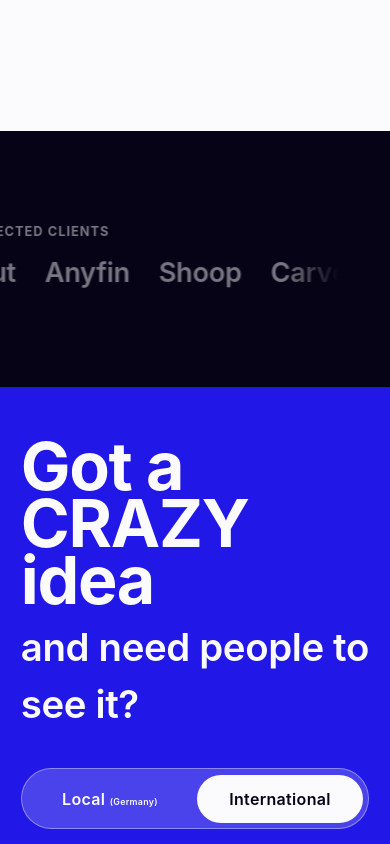
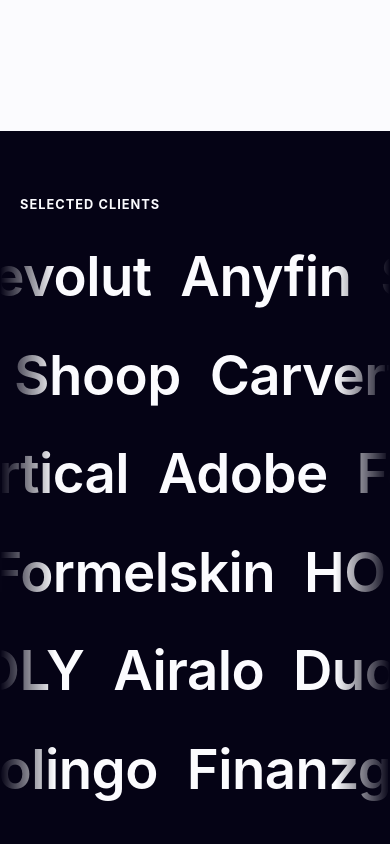
Before and after one commit to Snupai/heymiizu-fm-site, a Next.js app: page / in a window 390 px wide. Shown: the part 3920-4764 px from the top of the page. Built offline with nearby package versions, Linux system fonts and the light colour scheme; no server answers; the database is empty; a web font is replaced by a local one.

Commit message:
feat: enhance mobile landing page interactions and layout
- Add scroll-responsive client marquees and mobile sticky sections
- Improve touch tooltip behavior for the Nuvia wordmark

```diff
--- a/src/app/MiizuLanding.tsx
+++ b/src/app/MiizuLanding.tsx
@@ -63,6 +63,7 @@ const CLIENTS = [
   "HOLY",
   "Airalo",
 ];
+const CLIENT_MARQUEE_ROWS = 7;
 
 const SERVICES = [
   "Launch campaign",
@@ -74,6 +75,7 @@ const SERVICES = [
 ];
 
 const BUDGETS = ["5 - 10k", "10 - 25k", "25 - 50k", "50 - 100k", "100k+"];
+const NUVIA_POST_TOUCH_SUPPRESSION_MS = 900;
 
 type ContactData = {
   name: string;
@@ -101,6 +103,10 @@ function scrollToId(id: string) {
   document
     .getElementById(id)
     ?.scrollIntoView({ behavior: "smooth", block: "start" });
+}
+
+function supportsFineHover() {
+  return window.matchMedia("(hover: hover) and (pointer: fine)").matches;
 }
 
 function ContactForm({ region }: { region: "local" | "international" }) {
@@ -492,9 +498,11 @@ export default function MiizuLanding() {
   const reduceMotion = useReducedMotion();
   const sceneRef = useRef<HTMLDivElement>(null);
   const clientsRef = useRef<HTMLElement>(null);
+  const clientMarqueesRef = useRef<HTMLDivElement>(null);
   const nuviaWordmarkRef = useRef<HTMLDivElement>(null);
   const representedByRef = useRef<HTMLSpanElement>(null);
   const nuviaTooltipReady = useRef(false);
+  const lastNuviaTouchAt = useRef(-Infinity);
   const nuviaTooltipX = useMotionValue(0);
   const nuviaTooltipY = useMotionValue(0);
   const nuviaTooltipFollowX = useSpring(nuviaTooltipX, {
@@ -508,6 +516,7 @@ export default function MiizuLanding() {
     mass: 0.35,
   });
   const [nuviaTooltipVisible, setNuviaTooltipVisible] = useState(false);
+  const [nuviaTooltipTouch, setNuviaTooltipTouch] = useState(false);
   const [nuviaTooltipMounted, setNuviaTooltipMounted] = useState(false);
   const [compact, setCompact] = useState(false);
   const [introVisible, setIntroVisible] = useState(true);
@@ -547,6 +556,91 @@ export default function MiizuLanding() {
   useEffect(() => {
     setHeadlineIndex(Math.floor(Math.random() * CONTACT_HEADLINES.length));
   }, []);
+
+  useEffect(() => {
+    const tracks = clientMarqueesRef.current;
+
+    if (!tracks || reduceMotion) return;
+
+    let animations: Animation[] = [];
+    let lastScrollY = window.scrollY;
+    let lastScrollAt = window.performance.now();
+    let decelerationFrame = 0;
+    let idleTimer = 0;
+
+    const getAnimations = () => {
+      if (animations.length === 0) {
+        animations = tracks.getAnimations({ subtree: true });
+      }
+
+      return animations;
+    };
+
+    const updateRate = (rate: number) => {
+      for (const animation of getAnimations()) {
+        animation.updatePlaybackRate(rate);
+      }
+    };
+
+    const decelerate = () => {
+      const currentAnimations = getAnimations();
+
+      if (currentAnimations.length === 0) return;
+
+      const currentRate = Math.max(
+        ...currentAnimations.map((animation) => animation.playbackRate),
+      );
+      const nextRate = 1 + (currentRate - 1) * 0.82;
+
+      if (nextRate - 1 < 0.02) {
+        updateRate(1);
+        decelerationFrame = 0;
+        return;
+      }
+
+      updateRate(nextRate);
+      decelerationFrame = window.requestAnimationFrame(decelerate);
+    };
+
+    const accelerateMarquee = () => {
+      const currentAnimations = getAnimations();
+
+      if (currentAnimations.length === 0) return;
+
+      const now = window.performance.now();
+      const distance = Math.abs(window.scrollY - lastScrollY);
+      const elapsed = Math.max(16, Math.min(64, now - lastScrollAt));
+      const velocity = distance / elapsed;
+      const boostedRate = Math.min(6, 1 + velocity * 1.4);
+
+      lastScrollY = window.scrollY;
+      lastScrollAt = now;
+
+      window.cancelAnimationFrame(decelerationFrame);
+      window.clearTimeout(idleTimer);
+      updateRate(
+        Math.max(
+          boostedRate,
+          ...currentAnimations.map((animation) => animation.playbackRate),
+        ),
+      );
+
+      idleTimer = window.setTimeout(() => {
+        decelerationFrame = window.requestAnimationFrame(decelerate);
+      }, 90);
+    };
+
+    window.addEventListener("scroll", accelerateMarquee, { passive: true });
+
+    return () => {
+      window.removeEventListener("scroll", accelerateMarquee);
+      window.cancelAnimationFrame(decelerationFrame);
+      window.clearTimeout(idleTimer);
+      for (const animation of animations) {
+        animation.updatePlaybackRate(1);
+      }
+    };
+  }, [reduceMotion]);
 
   useEffect(() => {
     const wordmark = nuviaWordmarkRef.current;
@@ -674,13 +768,15 @@ export default function MiizuLanding() {
   const workShadeOpacity = useTransform(scrollYProgress, [0.36, 0.54], [0, 1]);
   const railX = useTransform(
     clientsProgress,
-    [0, 0.18, 0.72, 1],
-    ["-28vw", "-20vw", "0vw", "0vw"],
+    compact ? [0, 0.08, 0.28, 1] : [0, 0.18, 0.72, 1],
+    compact
+      ? ["-42vw", "-28vw", "0vw", "0vw"]
+      : ["-28vw", "-20vw", "0vw", "0vw"],
   );
   const railOpacity = useTransform(
     clientsProgress,
-    [0, 0.14, 0.68, 1],
-    [0, 0.08, 1, 1],
+    compact ? [0, 0.1, 0.3, 1] : [0, 0.14, 0.68, 1],
+    compact ? [0, 0.04, 1, 1] : [0, 0.08, 1, 1],
   );
 
   const headline = CONTACT_HEADLINES[headlineIndex];
@@ -718,14 +814,91 @@ export default function MiizuLanding() {
   };
 
   const showNuviaTooltip = (event: PointerEvent<HTMLElement>) => {
+    if (
+      event.pointerType === "touch" ||
+      !supportsFineHover() ||
+      window.performance.now() - lastNuviaTouchAt.current <
+        NUVIA_POST_TOUCH_SUPPRESSION_MS
+    )
+      return;
+
+    setNuviaTooltipTouch(false);
     placeNuviaTooltip(event, true);
     setNuviaTooltipVisible(true);
   };
 
   const hideNuviaTooltip = () => {
     nuviaTooltipReady.current = false;
+    setNuviaTooltipTouch(false);
     setNuviaTooltipVisible(false);
   };
+
+  const moveNuviaTooltip = (event: PointerEvent<HTMLElement>) => {
+    if (
+      event.pointerType !== "touch" &&
+      supportsFineHover() &&
+      window.performance.now() - lastNuviaTouchAt.current >=
+        NUVIA_POST_TOUCH_SUPPRESSION_MS
+    )
+      placeNuviaTooltip(event);
+  };
+
+  const leaveNuviaTooltip = (event: PointerEvent<HTMLElement>) => {
+    if (
+      event.pointerType !== "touch" &&
+      supportsFineHover() &&
+      window.performance.now() - lastNuviaTouchAt.current >=
+        NUVIA_POST_TOUCH_SUPPRESSION_MS
+    )
+      hideNuviaTooltip();
+  };
+
+  const toggleNuviaTouchTooltip = (event: PointerEvent<HTMLElement>) => {
+    if (event.pointerType !== "touch") return;
+
+    lastNuviaTouchAt.current = window.performance.now();
+    event.preventDefault();
+
+    if (nuviaTooltipTouch && nuviaTooltipVisible) {
+      hideNuviaTooltip();
+      return;
+    }
+
+    const rect = event.currentTarget.getBoundingClientRect();
+    const centerY = Math.min(
+      window.innerHeight - 48,
+      Math.max(48, rect.top + rect.height / 2),
+    );
+
+    nuviaTooltipX.jump(window.innerWidth / 2);
+    nuviaTooltipY.jump(centerY);
+    nuviaTooltipReady.current = true;
+    setNuviaTooltipTouch(true);
+    setNuviaTooltipVisible(true);
+  };
+
+  useEffect(() => {
+    if (!nuviaTooltipTouch || !nuviaTooltipVisible) return;
+
+    const dismissTouchTooltip = () => {
+      nuviaTooltipReady.current = false;
+      setNuviaTooltipTouch(false);
+      setNuviaTooltipVisible(false);
+    };
+    const dismissOutside = (event: globalThis.PointerEvent) => {
+      const panel = nuviaWordmarkRef.current?.parentElement;
+      if (panel?.contains(event.target as Node)) return;
+      dismissTouchTooltip();
+    };
+
+    document.addEventListener("pointerdown", dismissOutside);
+    window.addEventListener("scroll", dismissTouchTooltip, { passive: true });
+
+    return () => {
+      document.removeEventListener("pointerdown", dismissOutside);
+      window.removeEventListener("scroll", dismissTouchTooltip);
+    };
+  }, [nuviaTooltipTouch, nuviaTooltipVisible]);
 
   return (
     <main className={styles.site}>
@@ -860,20 +1033,28 @@ export default function MiizuLanding() {
             style={{ opacity: railOpacity, x: railX }}
           >
             <span className={styles.clientsLabel}>selected clients</span>
-            <div className={styles.clientMarquee}>
+            <div className={styles.clientMarquees} ref={clientMarqueesRef}>
+              {Array.from({ length: CLIENT_MARQUEE_ROWS }, (_, row) => (
+                <div
+                  aria-hidden={row > 0}
+                  className={styles.clientMarquee}
+                  key={row}
+                >
                   <div className={styles.clientNames}>
                     {[0, 1].map((copy) => (
                       <div
                         aria-hidden={copy === 1}
                         className={styles.clientGroup}
-                    key={copy}
+                        key={`${row}-${copy}`}
                       >
                         {CLIENTS.map((client) => (
-                      <span key={`${copy}-${client}`}>{client}</span>
+                          <span key={`${row}-${copy}-${client}`}>{client}</span>
                         ))}
                       </div>
                     ))}
                   </div>
+                </div>
+              ))}
             </div>
           </motion.div>
         </div>
@@ -970,9 +1151,10 @@ export default function MiizuLanding() {
       <footer className={styles.footer} id="footer">
         <div
           className={styles.nuviaPanel}
+          onPointerDown={toggleNuviaTouchTooltip}
           onPointerEnter={showNuviaTooltip}
-          onPointerLeave={hideNuviaTooltip}
-          onPointerMove={placeNuviaTooltip}
+          onPointerLeave={leaveNuviaTooltip}
+          onPointerMove={moveNuviaTooltip}
         >
           <span className={styles.representedBy} ref={representedByRef}>
             represented by
@@ -982,6 +1164,13 @@ export default function MiizuLanding() {
             className={styles.nuviaWordmark}
             onBlur={hideNuviaTooltip}
             onFocus={() => {
+              if (
+                window.performance.now() - lastNuviaTouchAt.current <
+                NUVIA_POST_TOUCH_SUPPRESSION_MS
+              )
+                return;
+
+              setNuviaTooltipTouch(false);
               const panel = nuviaWordmarkRef.current?.parentElement;
               if (panel) {
                 const rect = panel.getBoundingClientRect();
@@ -1018,10 +1207,15 @@ export default function MiizuLanding() {
         ? createPortal(
             <motion.span
               aria-hidden="true"
-              className={`${styles.nuviaTooltip}${nuviaTooltipVisible ? ` ${styles.nuviaTooltipVisible}` : ""}`}
-              style={{ x: nuviaTooltipFollowX, y: nuviaTooltipFollowY }}
+              className={`${styles.nuviaTooltip}${nuviaTooltipVisible ? ` ${styles.nuviaTooltipVisible}` : ""}${nuviaTooltipTouch ? ` ${styles.nuviaTooltipTouch}` : ""}`}
+              style={{
+                x: nuviaTooltipTouch ? nuviaTooltipX : nuviaTooltipFollowX,
+                y: nuviaTooltipTouch ? nuviaTooltipY : nuviaTooltipFollowY,
+              }}
               transformTemplate={({ x, y }) =>
-                `translate(${x}, ${y}) translate(14px, -50%)`
+                nuviaTooltipTouch
+                  ? `translate(${x}, ${y}) translate(-50%, -50%)`
+                  : `translate(${x}, ${y}) translate(14px, -50%)`
               }
             >
               Nuvia is literally my Brand
--- a/src/app/miizu-landing.module.css
+++ b/src/app/miizu-landing.module.css
@@ -333,6 +333,10 @@
   text-transform: uppercase;
 }
 
+.clientMarquees {
+  width: 100%;
+}
+
 .clientMarquee {
   mask-image: linear-gradient(
     90deg,
@@ -343,6 +347,10 @@
   );
   overflow: hidden;
   width: 100%;
+}
+
+.clientMarquee:nth-child(n + 2) {
+  display: none;
 }
 
 .clientNames {
@@ -812,6 +820,21 @@
   opacity: 1;
 }
 
+.nuviaTooltipTouch {
+  background: #2117e6;
+  color: #fbfbfe;
+  justify-content: center;
+  max-width: calc(100vw - 2rem);
+  text-align: center;
+  white-space: normal;
+}
+
+@media (hover: none) {
+  .nuviaTooltipVisible:not(.nuviaTooltipTouch) {
+    opacity: 0;
+  }
+}
+
 .footerLinks {
   align-items: center;
   display: flex;
@@ -923,19 +946,34 @@
   }
 
   .clientsBridge {
-    height: 16rem;
+    height: 100svh;
+    position: sticky;
+    top: 0;
+    z-index: 1;
+  }
+
+  .clientsScene {
+    background: var(--miizu-ink);
+    height: 200svh;
   }
 
   .clientsRail {
-    gap: 0.65rem;
-    padding-block: 1.2rem;
+    gap: clamp(1.1rem, 2.4svh, 1.5rem);
+    padding-block: clamp(2.5rem, 7svh, 4rem);
   }
 
   .clientsLabel {
     padding-left: 1.25rem;
   }
 
+  .clientMarquees {
+    display: flex;
+    flex-direction: column;
+    gap: clamp(0.55rem, 1.6svh, 1rem);
+  }
+
   .clientMarquee {
+    display: block;
     mask-image: linear-gradient(
       90deg,
       transparent 0%,
@@ -945,8 +983,40 @@
     );
   }
 
+  .clientMarquee:nth-child(n + 2) {
+    display: block;
+  }
+
+  .clientMarquee:nth-child(2) .clientNames {
+    animation-delay: -4s;
+  }
+
+  .clientMarquee:nth-child(3) .clientNames {
+    animation-delay: -8s;
+  }
+
+  .clientMarquee:nth-child(4) .clientNames {
+    animation-delay: -12s;
+  }
+
+  .clientMarquee:nth-child(5) .clientNames {
+    animation-delay: -16s;
+  }
+
+  .clientMarquee:nth-child(6) .clientNames {
+    animation-delay: -20s;
+  }
+
+  .clientMarquee:nth-child(7) .clientNames {
+    animation-delay: -24s;
+  }
+
+  .clientGroup span {
+    font-size: clamp(2.7rem, 14vw, 4.5rem);
+  }
+
   .contactScene {
-    height: 220svh;
+    height: auto;
   }
 
   .contactSection,
@@ -955,9 +1025,29 @@
     flex-direction: column;
   }
 
+  .contactSection {
+    background: var(--miizu-ink);
+    height: auto;
+    isolation: isolate;
+    min-height: 0;
+    overflow: visible;
+    position: relative;
+    top: auto;
+  }
+
+  .contactSection::after {
+    background: var(--miizu-ink);
+    content: "";
+    display: block;
+    flex: 0 0 180svh;
+  }
+
   .contactPitch {
-    min-height: 86svh;
+    min-height: 100svh;
     padding: 3.2rem 1.3rem 2.4rem;
+    position: sticky;
+    top: 0;
+    z-index: 1;
   }
 
   .contactPitch h2 {
@@ -986,8 +1076,12 @@
   }
 
   .formPanel {
+    margin-top: 100svh;
     min-height: 100svh;
     padding: 3.8rem 1.35rem;
+    position: sticky;
+    top: 0;
+    z-index: 2;
   }
 
   .contactForm fieldset {
@@ -1000,7 +1094,7 @@
   }
 
   .nuviaPanel {
-    background: var(--miizu-primary);
+    background: var(--miizu-bg);
     height: 41.76vw;
     min-height: 0;
     overflow: hidden;
@@ -1008,7 +1102,7 @@
   }
 
   .representedBy {
-    color: var(--miizu-bg);
+    color: var(--miizu-primary);
   }
 
   .nuviaWordmark {
@@ -1025,11 +1119,11 @@
 
   .nuviaWordLight {
     clip-path: none;
-    display: block;
+    display: none;
   }
 
   .nuviaWordDark {
-    display: none;
+    display: block;
   }
 
   .footerLinks {
```
Lines whose indentation alone changed are shown as unchanged.
